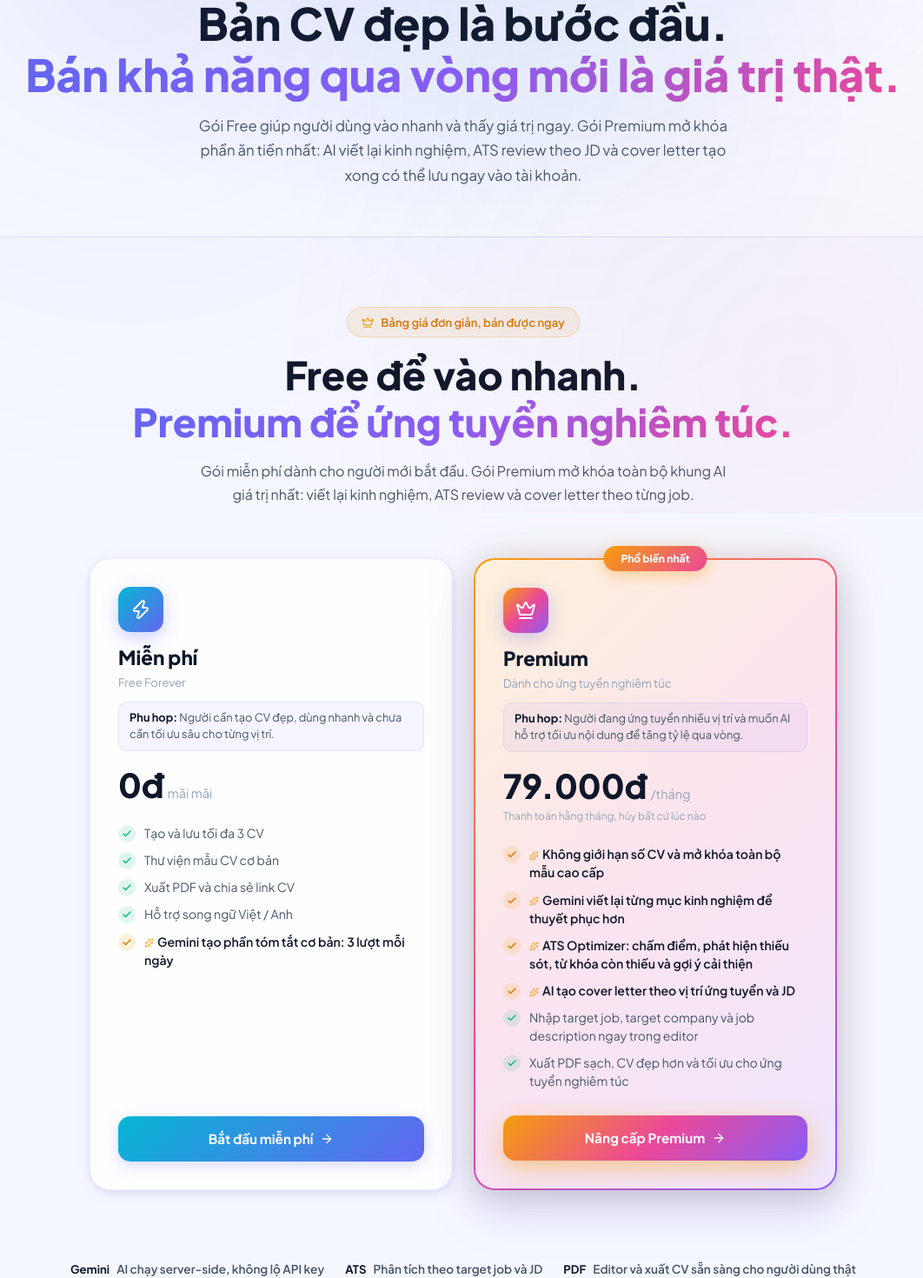
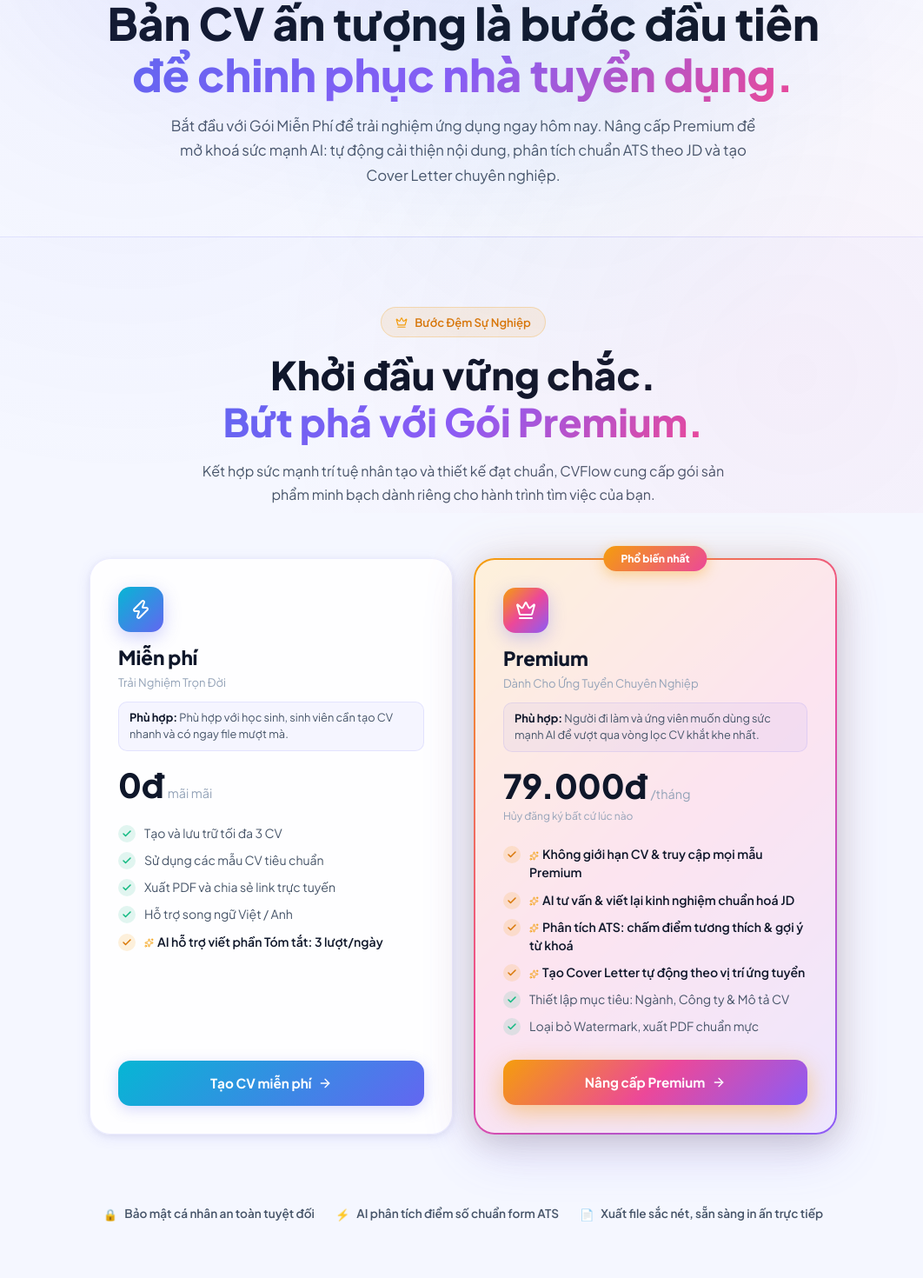
Before and after one commit to NghiDuong187VN/cv-builder, a Next.js app: page /pricing in a window 1280 px wide. Shown: the part 210-1680 px from the top of the page at 87% size, without its empty margins (107-1169 px from the left). Built offline with nearby package versions, Linux system fonts and the light colour scheme; no server answers.

Commit message:
fix: hardcode constant templates, rewrite copy & fix false statistics in landing page

```diff
--- a/app/pricing/page.tsx
+++ b/app/pricing/page.tsx
@@ -36,7 +36,7 @@ export default function PricingPage() {
             }}
           >
             <span style={{ fontSize: '0.82rem', fontWeight: 600, color: 'var(--primary)' }}>
-              Bảng giá minh bạch
+              Bảng Giá Dịch Vụ
             </span>
           </div>
           <h1
@@ -47,7 +47,7 @@ export default function PricingPage() {
               lineHeight: 1.15,
             }}
           >
-            Bản CV đẹp là bước đầu.
+            Bản CV ấn tượng là bước đầu tiên
             <br />
             <span
               style={{
@@ -57,20 +57,19 @@ export default function PricingPage() {
                 backgroundClip: 'text',
               }}
             >
-              Bán khả năng qua vòng mới là giá trị thật.
+              để chinh phục nhà tuyển dụng.
             </span>
           </h1>
           <p
             style={{
               color: 'var(--text-secondary)',
-              maxWidth: '620px',
+              maxWidth: '700px',
               margin: '0 auto',
               fontSize: '1.05rem',
               lineHeight: 1.7,
             }}
           >
-            Gói Free giúp người dùng vào nhanh và thấy giá trị ngay. Gói Premium mở khóa phần ăn tiền nhất:
-            AI viết lại kinh nghiệm, ATS review theo JD và cover letter tạo xong có thể lưu ngay vào tài khoản.
+            Bắt đầu với Gói Miễn Phí để trải nghiệm ứng dụng ngay hôm nay. Nâng cấp Premium để mở khoá sức mạnh AI: tự động cải thiện nội dung, phân tích chuẩn ATS theo JD và tạo Cover Letter chuyên nghiệp.
           </p>
         </div>
 
@@ -88,27 +87,27 @@ function FaqSection() {
   const faqs = [
     {
       q: 'Gói miễn phí có đủ để xin việc không?',
-      a: 'Đủ để bắt đầu. Người dùng có thể tạo CV đẹp, xuất PDF, chia sẻ link và dùng AI tạo phần tóm tắt cơ bản 3 lượt mỗi ngày. Premium dành cho giai đoạn cần tối ưu CV theo từng vị trí cụ thể.',
+      a: 'Hoàn toàn đủ. Bạn có quyền truy cập các mẫu CV miễn phí, xuất file PDF chất lượng cao, chia sẻ link trực tuyến và sử dụng AI hỗ trợ viết tóm tắt cơ bản (3 lần/ngày). Gói Premium dành cho giai đoạn bạn cần tối ưu chuyên sâu hơn.',
     },
     {
-      q: 'Premium đáng tiền ở điểm nào?',
-      a: 'Premium đáng tiền khi bạn đang ứng tuyển nghiêm túc: AI viết lại từng mục kinh nghiệm, ATS score có khoảng trống từ khóa rõ ràng, và cover letter tạo theo target job cùng job description. Đây là những tính năng tạo chênh lệch rõ với gói Free.',
+      q: 'Tính năng Premium giúp ích gì cho tôi?',
+      a: 'Premium mang lại lợi thế cạnh tranh lớn: AI tư vấn viết lại từng mục kinh nghiệm, chấm điểm ATS so với mô tả công việc (JD), gợi ý từ khoá và tính năng tự động tạo Cover Letter cá nhân hoá cho từng công ty.',
     },
     {
       q: 'Tính năng AI hoạt động như thế nào?',
-      a: 'Gemini chạy ở backend nên không lộ API key trên client. AI dùng dữ liệu thật từ CV như target job, target company và job description để sinh nội dung. Premium sử dụng bộ logic đầy đủ hơn gói Free.',
+      a: 'Hệ thống tích hợp Gemini AI từ Google. Dựa vào mục tiêu nghề nghiệp, kỹ năng và JD bạn cung cấp, AI sẽ phân tích và đề xuất cách hành văn chuyên nghiệp nhất để làm nổi bật trình độ của bạn.',
     },
     {
-      q: 'ATS Optimizer trả về gì?',
-      a: 'ATS Optimizer trả về điểm ATS, điểm mạnh, khoảng trống, từ khóa còn thiếu và danh sách gợi ý cải thiện. Mục tiêu là giúp bạn biết phần nào cần sửa trước khi gửi CV.',
+      q: 'Trình tối ưu ATS (ATS Optimizer) trả về kết quả gì?',
+      a: 'Bạn sẽ nhận được điểm tương thích ATS (%), phân tích điểm mạnh, điểm yếu, các từ khoá còn thiếu so với JD, và các gợi ý cải thiện cụ thể để đảm bảo CV vượt qua vòng lọc tự động của nhà tuyển dụng.',
     },
     {
-      q: 'Cover letter AI đã lưu được chưa?',
-      a: 'Đã. Sau khi tạo cover letter trong editor, bạn có thể sửa lại, sao chép hoặc lưu thẳng vào tài khoản Firestore để dùng lại sau.',
+      q: 'Tôi có thể lưu lại Cover Letter không?',
+      a: 'Có. Mọi Cover Letter bạn tạo và chỉnh sửa đều được lưu trữ an toàn trong tài khoản của bạn để dễ dàng tái sử dụng cho các lần ứng tuyển tiếp theo.',
     },
     {
-      q: 'Có được dùng thử trước khi nâng cấp không?',
-      a: 'Có. Gói Free đã mở phần tóm tắt AI 3 lượt mỗi ngày. Đây là cách để bạn thử giá trị của AI trước khi quyết định nâng cấp Premium.',
+      q: 'Tôi có thể dùng thử trước khi mua không?',
+      a: 'Gói Free hiện đang mở tính năng AI cho phần tóm tắt (3 lượt/ngày). Bạn hãy trải nghiệm thử độ thông minh của AI trước khi quyết định nâng cấp Premium nhé.',
     },
   ];
 
@@ -117,10 +116,10 @@ function FaqSection() {
       <div className="container" style={{ maxWidth: '760px' }}>
         <div style={{ textAlign: 'center', marginBottom: '48px' }}>
           <h2 style={{ fontSize: 'clamp(1.6rem, 3vw, 2.2rem)', fontWeight: 800, marginBottom: '12px' }}>
-            Câu hỏi thường gặp
+            Câu hỏi thường gặp (FAQ)
           </h2>
           <p style={{ color: 'var(--text-secondary)', fontSize: '1rem' }}>
-            Nội dung ở đây đã được cân lại theo đúng tính năng hiện có trong sản phẩm.
+            Giải đáp mọi thắc mắc của bạn về sản phẩm và lộ trình nâng cấp gói cước.
           </p>
         </div>
 
--- a/components/home/CtaBanner.tsx
+++ b/components/home/CtaBanner.tsx
@@ -32,7 +32,7 @@ export default function CtaBanner() {
               marginBottom: '24px',
             }}>
               <Sparkles size={14} color="white" />
-              <span style={{ color: 'white', fontSize: '0.85rem', fontWeight: 600 }}>Bắt đầu ngay hôm nay</span>
+              <span style={{ color: 'white', fontSize: '0.85rem', fontWeight: 600 }}>Khởi đầu vạn dặm</span>
             </div>
 
             <h2 style={{
@@ -43,7 +43,7 @@ export default function CtaBanner() {
               lineHeight: 1.2,
               textShadow: '0 2px 20px rgba(0,0,0,0.2)',
             }}>
-              Sẵn sàng tạo CV của bạn?
+              Sẵn sàng sở hữu CV chuyên nghiệp?
             </h2>
             <p style={{
               color: 'rgba(255,255,255,0.85)',
@@ -51,7 +51,7 @@ export default function CtaBanner() {
               maxWidth: '500px',
               margin: '0 auto 36px',
             }}>
-              Tham gia cùng <strong style={{ color: 'white' }}>10,000+</strong> người dùng đang xây dựng sự nghiệp với CVFlow.
+              Đừng để mất cơ hội chỉ vì một bản hồ sơ thiết kế sơ sài. Xây dựng thương hiệu cá nhân của bạn ngay hôm nay cùng CVFlow.
             </p>
 
             <div style={{ display: 'flex', gap: '16px', justifyContent: 'center', flexWrap: 'wrap' }}>
@@ -75,7 +75,7 @@ export default function CtaBanner() {
                   (e.currentTarget as HTMLElement).style.boxShadow = '0 8px 32px rgba(0,0,0,0.2)';
                 }}
               >
-                <Sparkles size={18} /> Tạo CV Ngay – Miễn Phí <ArrowRight size={18} />
+                <Sparkles size={18} /> Tạo CV miễn phí <ArrowRight size={18} />
               </Link>
             </div>
           </div>
--- a/components/home/FeaturesSection.tsx
+++ b/components/home/FeaturesSection.tsx
@@ -26,8 +26,8 @@ const features = [
   },
   {
     icon: Star,
-    title: '50+ mẫu CV đẹp',
-    desc: 'Từ tối giản đến sáng tạo, dành cho sinh viên đến designer. Nhiều lựa chọn miễn phí và premium.',
+    title: 'Kho Mẫu Đa Dạng Chuẩn Chuyên Nghiệp',
+    desc: 'Từ thiết kế tối giản đến sáng tạo, dễ dàng lựa chọn miễn phí và nâng cấp Premium khi cần thiết.',
     gradient: 'linear-gradient(135deg, #ec4899, #8b5cf6)',
     bg: 'rgba(236,72,153,0.08)',
   },
--- a/components/home/HeroSection.tsx
+++ b/components/home/HeroSection.tsx
@@ -2,7 +2,7 @@
 
 import { motion } from 'framer-motion';
 import Link from 'next/link';
-import { ArrowRight, Sparkles, Play } from 'lucide-react';
+import { ArrowRight, Sparkles, LayoutTemplate, Zap, Download } from 'lucide-react';
 
 export default function HeroSection() {
   return (
@@ -55,7 +55,7 @@ export default function HeroSection() {
         >
           <Sparkles size={14} color="white" />
           <span style={{ color: 'white', fontSize: '0.85rem', fontWeight: 600 }}>
-            🎉 Miễn phí 100% – Không cần thẻ tín dụng
+            🎉 Nền tảng tạo CV với AI thế hệ mới
           </span>
         </motion.div>
 
@@ -81,7 +81,7 @@ export default function HeroSection() {
             WebkitTextFillColor: 'transparent',
             backgroundClip: 'text',
           }}>
-            Đẹp
+            Nhanh Chóng
           </span>
           ,<br />
           Sẵn Sàng{' '}
@@ -111,8 +111,7 @@ export default function HeroSection() {
             lineHeight: 1.7,
           }}
         >
-          Nền tảng tạo CV &amp; Profile online <strong style={{ color: 'white' }}>cá nhân hóa mạnh nhất</strong> cho học sinh, sinh viên và người đi làm.
-          Tạo trong <strong style={{ color: '#fde68a' }}>5 phút</strong>, chia sẻ ngay.
+          Trải nghiệm giao diện cực kỳ <strong style={{ color: 'white' }}>dễ dùng</strong>, viết nội dung mượt mà nhờ hệ thống <strong style={{ color: '#fde68a' }}>AI thông minh</strong> hỗ trợ, và <strong style={{ color: 'white' }}>xuất file PDF trực tiếp</strong> chỉ trong 5 phút.
         </motion.p>
 
         {/* CTA Buttons */}
@@ -153,7 +152,7 @@ export default function HeroSection() {
             }}
           >
             <Sparkles size={18} />
-            Tạo CV Ngay – Miễn Phí
+            Tạo CV miễn phí
             <ArrowRight size={18} />
           </Link>
 
@@ -183,32 +182,34 @@ export default function HeroSection() {
               (e.currentTarget as HTMLElement).style.transform = 'translateY(0)';
             }}
           >
-            <Play size={18} fill="white" />
-            Khám Phá Mẫu CV
+            <LayoutTemplate size={18} fill="currentColor" opacity={0.8} />
+            Xem mẫu CV
           </Link>
         </motion.div>
 
-        {/* Stats */}
+        {/* Features highlight instead of fake stats */}
         <motion.div
           initial={{ opacity: 0, scale: 0.95 }}
           animate={{ opacity: 1, scale: 1 }}
           transition={{ delay: 0.7 }}
           style={{
             display: 'flex',
-            gap: '48px',
+            gap: '32px',
             justifyContent: 'center',
             marginTop: '56px',
             flexWrap: 'wrap',
           }}
         >
           {[
-            { value: '15K+', label: 'CV đã tạo' },
-            { value: '65+', label: 'Mẫu CV đẹp' },
-            { value: '4.95⭐', label: 'Đánh giá' },
-          ].map(({ value, label }) => (
-            <div key={label} style={{ textAlign: 'center' }}>
-              <p style={{ fontWeight: 800, fontSize: '1.8rem', color: 'white', textShadow: '0 2px 10px rgba(0,0,0,0.2)' }}>{value}</p>
-              <p style={{ color: 'rgba(255,255,255,0.75)', fontSize: '0.85rem', marginTop: '2px' }}>{label}</p>
+            { icon: LayoutTemplate, label: 'Đa dạng mẫu thiết kế Miễn Phí & Premium' },
+            { icon: Zap, label: 'Trí tuệ nhân tạo (AI) căn chỉnh từng kỹ năng' },
+            { icon: Download, label: 'Tải File PDF & Chia sẻ online tức thì' },
+          ].map(({ icon: Icon, label }, idx) => (
+            <div key={idx} style={{ display: 'flex', alignItems: 'center', gap: '8px' }}>
+              <div style={{ width: '32px', height: '32px', borderRadius: '50%', background: 'rgba(255,255,255,0.2)', display: 'flex', alignItems: 'center', justifyContent: 'center' }}>
+                <Icon size={16} color="white" />
+              </div>
+              <p style={{ color: 'rgba(255,255,255,0.9)', fontSize: '0.9rem', fontWeight: 600 }}>{label}</p>
             </div>
           ))}
         </motion.div>
--- a/components/home/PricingSection.tsx
+++ b/components/home/PricingSection.tsx
@@ -32,40 +32,40 @@ const plans: Plan[] = [
   {
     id: 'free',
     name: 'Miễn phí',
-    nameEn: 'Free Forever',
+    nameEn: 'Trải Nghiệm Trọn Đời',
     price: '0đ',
     period: 'mãi mãi',
     icon: Zap,
     gradient: 'linear-gradient(135deg, #06b6d4, #6366f1)',
-    forWho: 'Người cần tạo CV đẹp, dùng nhanh và chưa cần tối ưu sâu cho từng vị trí.',
+    forWho: 'Phù hợp với học sinh, sinh viên cần tạo CV nhanh và có ngay file mượt mà.',
     features: [
-      { text: 'Tạo và lưu tối đa 3 CV' },
-      { text: 'Thư viện mẫu CV cơ bản' },
-      { text: 'Xuất PDF và chia sẻ link CV' },
+      { text: 'Tạo và lưu trữ tối đa 3 CV' },
+      { text: 'Sử dụng các mẫu CV tiêu chuẩn' },
+      { text: 'Xuất PDF và chia sẻ link trực tuyến' },
       { text: 'Hỗ trợ song ngữ Việt / Anh' },
-      { text: 'Gemini tạo phần tóm tắt cơ bản: 3 lượt mỗi ngày', highlight: true },
+      { text: 'AI hỗ trợ viết phần Tóm tắt: 3 lượt/ngày', highlight: true },
     ],
-    cta: 'Bắt đầu miễn phí',
+    cta: 'Tạo CV miễn phí',
     ctaBg: 'linear-gradient(135deg, #06b6d4, #6366f1)',
-    href: '/auth',
+    href: '/cv/new',
   },
   {
     id: 'premium',
     name: 'Premium',
-    nameEn: 'Dành cho ứng tuyển nghiêm túc',
+    nameEn: 'Dành Cho Ứng Tuyển Chuyên Nghiệp',
     price: '79.000đ',
     period: '/tháng',
     badge: 'Phổ biến nhất',
     icon: Crown,
     gradient: 'linear-gradient(135deg, #f59e0b, #ec4899, #8b5cf6)',
-    forWho: 'Người đang ứng tuyển nhiều vị trí và muốn AI hỗ trợ tối ưu nội dung để tăng tỷ lệ qua vòng.',
+    forWho: 'Người đi làm và ứng viên muốn dùng sức mạnh AI để vượt qua vòng lọc CV khắt khe nhất.',
     features: [
-      { text: 'Không giới hạn số CV và mở khóa toàn bộ mẫu cao cấp', highlight: true },
-      { text: 'Gemini viết lại từng mục kinh nghiệm để thuyết phục hơn', highlight: true },
-      { text: 'ATS Optimizer: chấm điểm, phát hiện thiếu sót, từ khóa còn thiếu và gợi ý cải thiện', highlight: true },
-      { text: 'AI tạo cover letter theo vị trí ứng tuyển và JD', highlight: true },
-      { text: 'Nhập target job, target company và job description ngay trong editor' },
-      { text: 'Xuất PDF sạch, CV đẹp hơn và tối ưu cho ứng tuyển nghiêm túc' },
+      { text: 'Không giới hạn CV & truy cập mọi mẫu Premium', highlight: true },
+      { text: 'AI tư vấn & viết lại kinh nghiệm chuẩn hoá JD', highlight: true },
+      { text: 'Phân tích ATS: chấm điểm tương thích & gợi ý từ khoá', highlight: true },
+      { text: 'Tạo Cover Letter tự động theo vị trí ứng tuyển', highlight: true },
+      { text: 'Thiết lập mục tiêu: Ngành, Công ty & Mô tả CV' },
+      { text: 'Loại bỏ Watermark, xuất PDF chuẩn mực' },
     ],
     cta: 'Nâng cấp Premium',
     popular: true,
@@ -137,7 +137,7 @@ function PlanCard({ plan, index }: { plan: Plan; index: number }) {
         <p style={{ fontSize: '0.82rem', color: 'var(--text-muted)', marginBottom: '12px' }}>{plan.nameEn}</p>
         <div style={{ padding: '8px 12px', borderRadius: '10px', background: 'rgba(99,102,241,0.06)', border: '1px solid var(--border)' }}>
           <p style={{ fontSize: '0.8rem', color: 'var(--text-secondary)', lineHeight: 1.5 }}>
-            <strong style={{ color: 'var(--text-primary)' }}>Phu hop:</strong> {plan.forWho}
+            <strong style={{ color: 'var(--text-primary)' }}>Phù hợp:</strong> {plan.forWho}
           </p>
         </div>
       </div>
@@ -147,7 +147,7 @@ function PlanCard({ plan, index }: { plan: Plan; index: number }) {
         <span style={{ color: 'var(--text-muted)', fontSize: '0.9rem', marginLeft: '4px' }}>{plan.period}</span>
         {plan.id !== 'free' && (
           <p style={{ fontSize: '0.75rem', color: 'var(--text-muted)', marginTop: '4px' }}>
-            Thanh toán hằng tháng, hủy bất cứ lúc nào
+            Hủy đăng ký bất cứ lúc nào
           </p>
         )}
       </div>
@@ -234,16 +234,15 @@ export default function PricingSection() {
             }}
           >
             <Crown size={14} color="#f59e0b" />
-            <span style={{ fontSize: '0.82rem', fontWeight: 600, color: '#d97706' }}>Bảng giá đơn giản, bán được ngay</span>
+            <span style={{ fontSize: '0.82rem', fontWeight: 600, color: '#d97706' }}>Bước Đệm Sự Nghiệp</span>
           </div>
           <h2 style={{ fontSize: 'clamp(1.8rem, 4vw, 2.8rem)', fontWeight: 800, marginBottom: '16px' }}>
-            Free để vào nhanh.
+            Khởi đầu vững chắc.
             <br />
-            <span className="gradient-text">Premium để ứng tuyển nghiêm túc.</span>
+            <span className="gradient-text">Bứt phá với Gói Premium.</span>
           </h2>
           <p style={{ color: 'var(--text-secondary)', maxWidth: '620px', margin: '0 auto', fontSize: '1rem', lineHeight: 1.7 }}>
-            Gói miễn phí dành cho người mới bắt đầu. Gói Premium mở khóa toàn bộ khung AI giá trị nhất:
-            viết lại kinh nghiệm, ATS review và cover letter theo từng job.
+            Kết hợp sức mạnh trí tuệ nhân tạo và thiết kế đạt chuẩn, CVFlow cung cấp gói sản phẩm minh bạch dành riêng cho hành trình tìm việc của bạn.
           </p>
         </motion.div>
 
@@ -265,10 +264,9 @@ export default function PricingSection() {
         <motion.div initial={{ opacity: 0 }} whileInView={{ opacity: 1 }} viewport={{ once: true }} style={{ textAlign: 'center' }}>
           <div style={{ display: 'flex', flexWrap: 'wrap', justifyContent: 'center', gap: '24px' }}>
             {[
-              { icon: 'Gemini', text: 'AI chạy server-side, không lộ API key' },
-              { icon: 'ATS', text: 'Phân tích theo target job và JD' },
-              { icon: 'PDF', text: 'Editor và xuất CV sẵn sàng cho người dùng thật' },
-              { icon: 'Save', text: 'Cover letter lưu thẳng vào tài khoản' },
+              { icon: '🔒', text: 'Bảo mật cá nhân an toàn tuyệt đối' },
+              { icon: '⚡', text: 'AI phân tích điểm số chuẩn form ATS' },
+              { icon: '📄', text: 'Xuất file sắc nét, sẵn sàng in ấn trực tiếp' },
             ].map((item) => (
               <div key={item.text} style={{ display: 'flex', alignItems: 'center', gap: '8px' }}>
                 <span style={{ fontSize: '0.82rem', fontWeight: 700, color: 'var(--text-primary)' }}>{item.icon}</span>
--- a/lib/firestore.ts
+++ b/lib/firestore.ts
@@ -267,8 +267,7 @@ export async function getTemplates(): Promise<Template[]> {
   return snap.docs.map(d => d.data() as Template);
 }
 
-export async function seedTemplates(): Promise<void> {
-  const templates: Omit<Template, 'createdAt'>[] = [
+export const TEMPLATES: Omit<Template, 'createdAt'>[] = [
     // ─── MIỄN PHÍ – Cổ điển & ATS-Friendly (8 mẫu) ─────────────
     {
       templateId: 'classic-ats-01', name: 'ATS Classic 1', nameVi: 'Cổ Điển 1',
@@ -525,6 +524,9 @@ export async function seedTemplates(): Promise<void> {
     },
   ];
 
+export async function seedTemplates(): Promise<void> {
+  const templates = TEMPLATES;
+
   for (const t of templates) {
     await setDoc(doc(db, 'templates', t.templateId), {
       ...t,
```
Also changed, not shown: app/cv/new/page.tsx (+3 -16 lines), app/templates/page.tsx (+5 -4 lines), lib/env/public.ts (+7 -10 lines).
